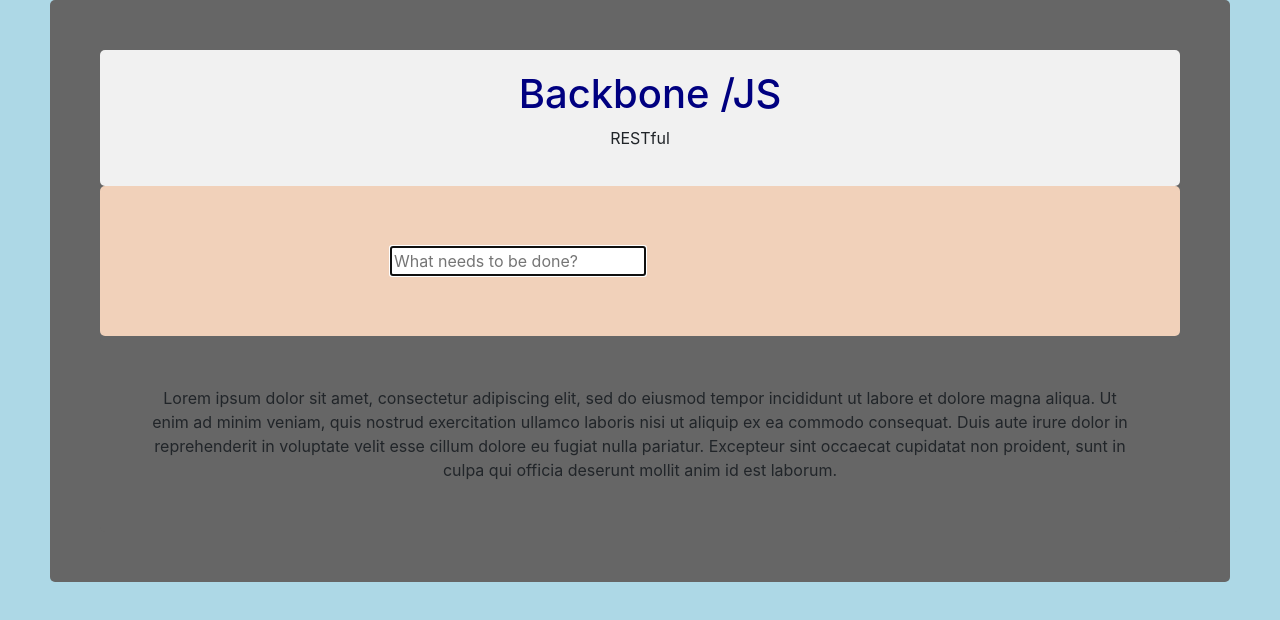
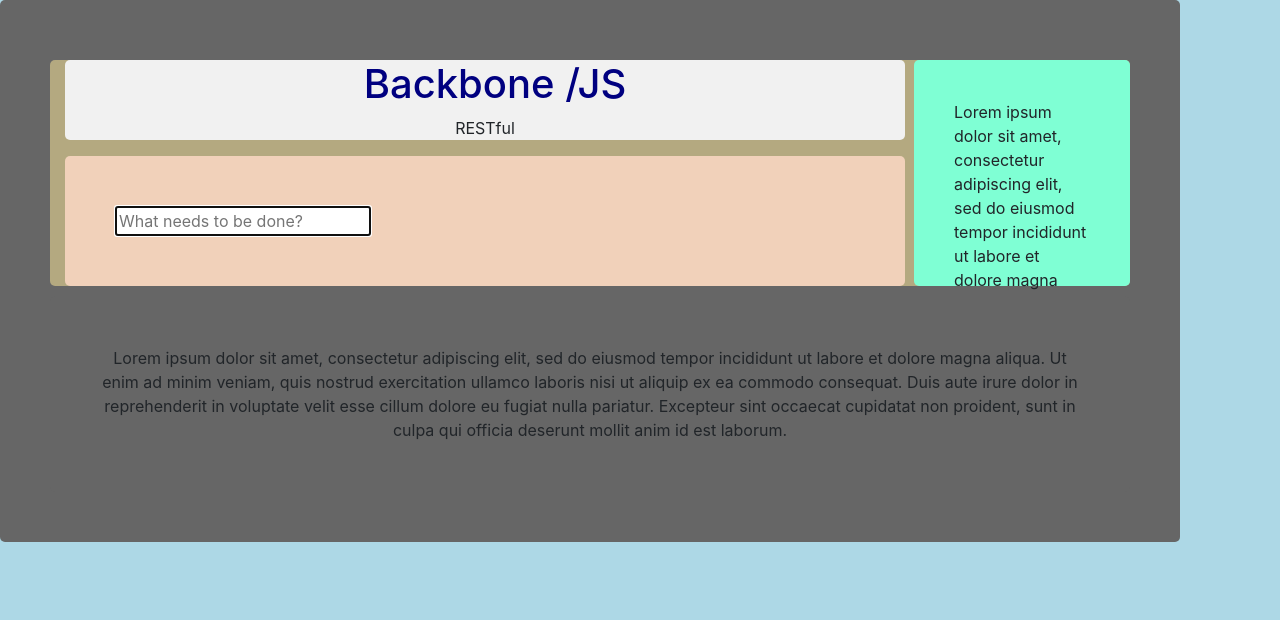
Before and after one commit to surdinboris/backbn, a website: page index.html in a window 1280 px wide. Drawn offline with nearby package versions, Linux system fonts and the light colour scheme; no server answers.

Commit message:
css appending

```diff
--- a/index.html
+++ b/index.html
@@ -6,21 +6,34 @@
     <link rel="stylesheet" type="text/css" href="style/css/mainstyle.css">
 </head>
 <body>
+
+
 <section>
-    <header>
-        <h1>Backbone /JS</h1>
-        <p>RESTful</p>
-    </header>
+
+    <div class="container">
+        <header>
+            <h1>Backbone /JS</h1>
+            <p>RESTful</p>
+        </header>
+
+        <aside>
+            Lorem ipsum dolor sit amet, consectetur adipiscing elit, sed do eiusmod tempor incididunt ut labore et dolore magna
+        </aside>
     <article id="todoapp">
-        <div>
+
+        <div class="record">
             <input class="creating" id="new-todo" placeholder="What needs to be done?" autofocus>
         </div>
+    </article>
+    </div>
 
-    </article>
     <footer>
         Lorem ipsum dolor sit amet, consectetur adipiscing elit, sed do eiusmod tempor incididunt ut labore et dolore magna aliqua. Ut enim ad minim veniam, quis nostrud exercitation ullamco laboris nisi ut aliquip ex ea commodo consequat. Duis aute irure dolor in reprehenderit in voluptate velit esse cillum dolore eu fugiat nulla pariatur. Excepteur sint occaecat cupidatat non proident, sunt in culpa qui officia deserunt mollit anim id est laborum.
     </footer>
+
 </section>
+
+
 <script type="text/template" id="item-template">
     <input class="toggle" type="checkbox" <%= completed ? 'checked' : '' %>>
     <label><%= title %></label>
--- a/style/css/mainstyle.css
+++ b/style/css/mainstyle.css
@@ -17,10 +17,10 @@
 }
 
 header {
-    min-width:400px;
+    height: 30%;
+    width: 80%;
     background-color: #F1F1F1;
     text-align: center;
-    padding: 20px;
     border-radius: 5px;
 }
 
@@ -34,11 +34,18 @@
     padding: 50px;
 }
 
-div{
+
+div {
     display: block;
     width: 500px;
-    margin: auto;
+    margin: 10px;
     text-align: left;
+}
+.container{
+    background: #b4a980;
+    position: relative;
+    height: 100%;
+    border-radius: 5px;
 
 }
 label{
@@ -53,17 +60,29 @@
 
 
 article {
-    min-width:400px;
+    width: 80%;
+    height: 100%;
     background-color: #f1d1ba;
-    padding: 60px;
+    padding: 40px;
     border-radius: 5px;
-
 
 }
 
+aside{
+    position: absolute;
+    border-radius: 5px;
+    right: 0;
+    bottom: 0;
+    height: 100%;
+    width: 20%;
+    background: aquamarine;
+    padding: 40px;
+
+}
 section {
+
     width: calc(100% - 100px);
-    margin: 0 50px 50px 50px;
+
 }
 /*default state - hidden*/
 .edit {
```
